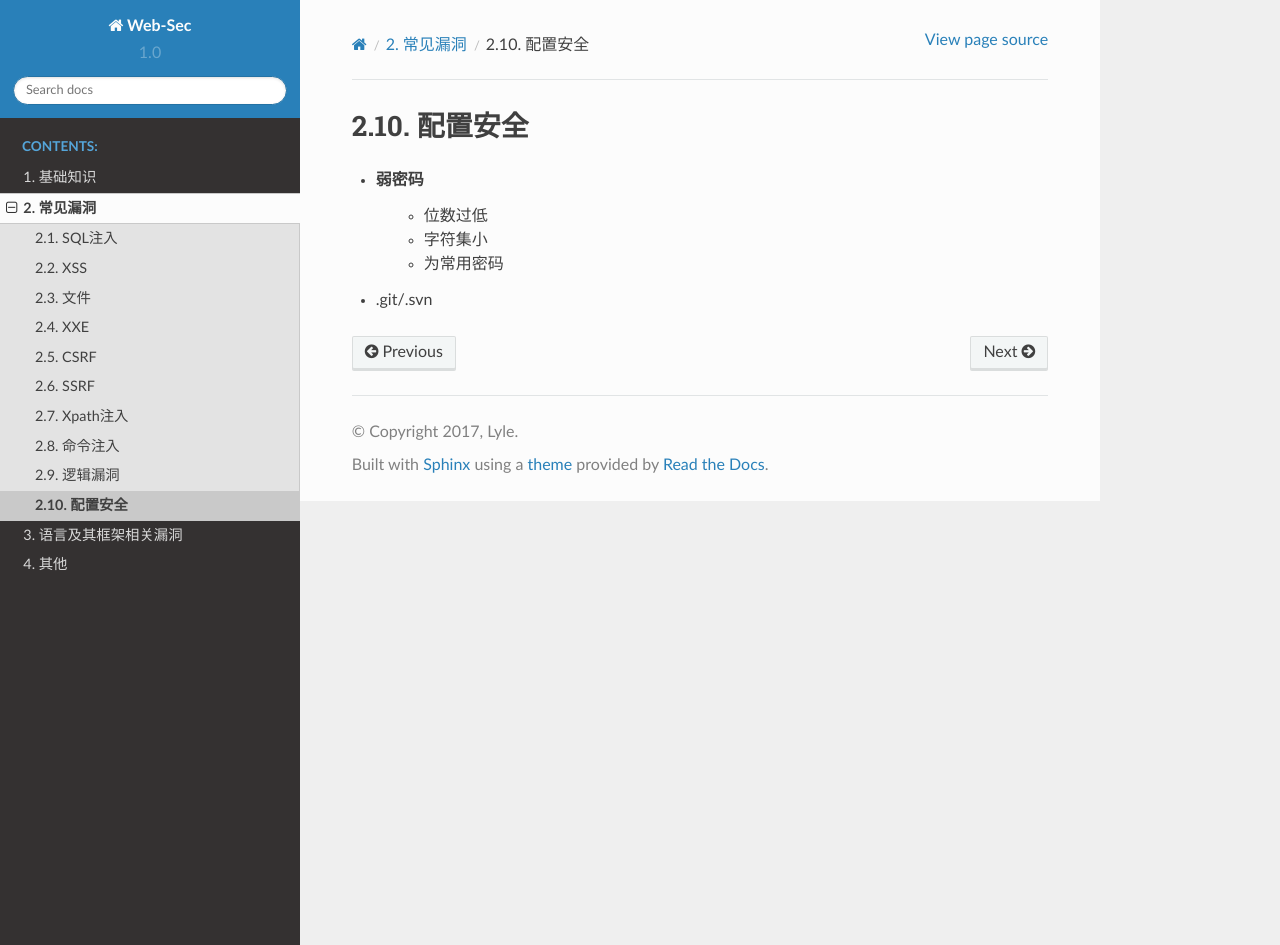
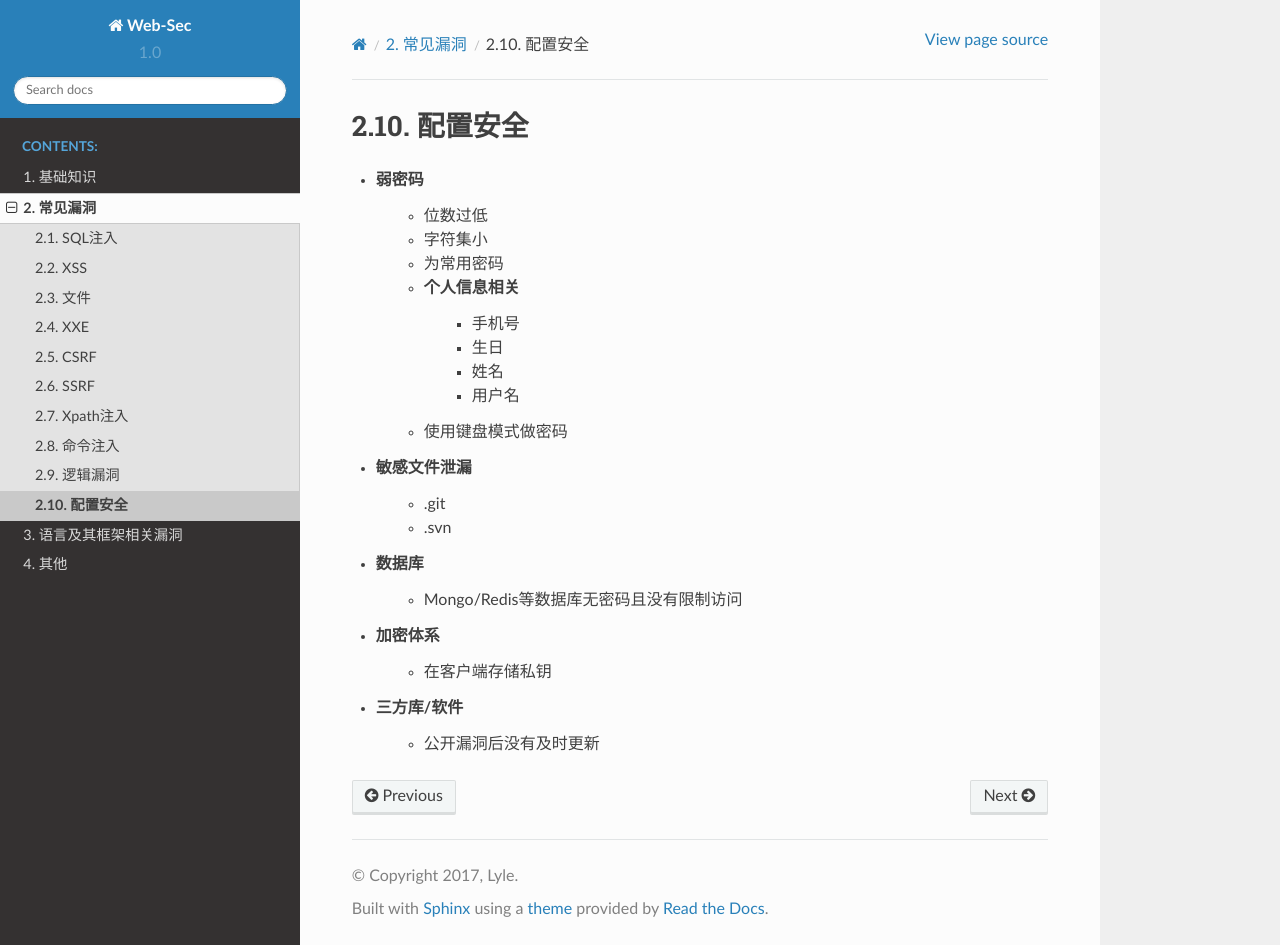
Before and after one commit to LyleMi/Learn-Web-Hacking, a Sphinx documentation site: the page built from source/vuln/config.rst, in a window 1280 px wide and 945 px high. Built offline with Sphinx 7.4.7 and the Read the Docs theme 2.0.0, drawn with Linux system fonts in a browser that asks for light colours.

Commit message:
add something about config security

```diff
--- a/source/vuln/config.rst
+++ b/source/vuln/config.rst
@@ -5,4 +5,22 @@
     - 位数过低
     - 字符集小
     - 为常用密码
-- .git/.svn
+    - 个人信息相关
+        - 手机号
+        - 生日
+        - 姓名
+        - 用户名
+    - 使用键盘模式做密码
+
+- 敏感文件泄漏
+    - .git
+    - .svn
+
+- 数据库
+    - Mongo/Redis等数据库无密码且没有限制访问
+
+- 加密体系
+    - 在客户端存储私钥
+
+- 三方库/软件
+    - 公开漏洞后没有及时更新
```
